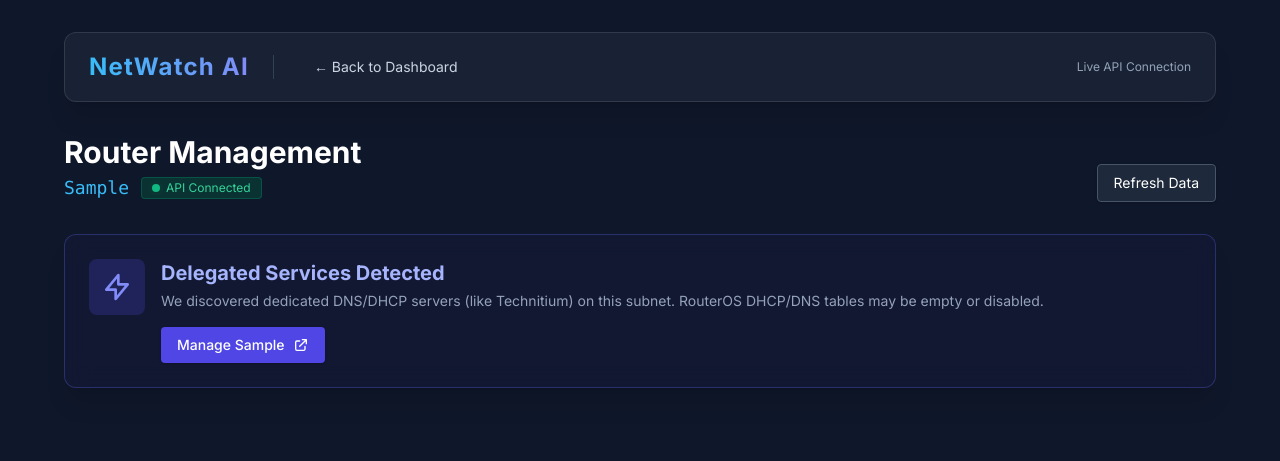
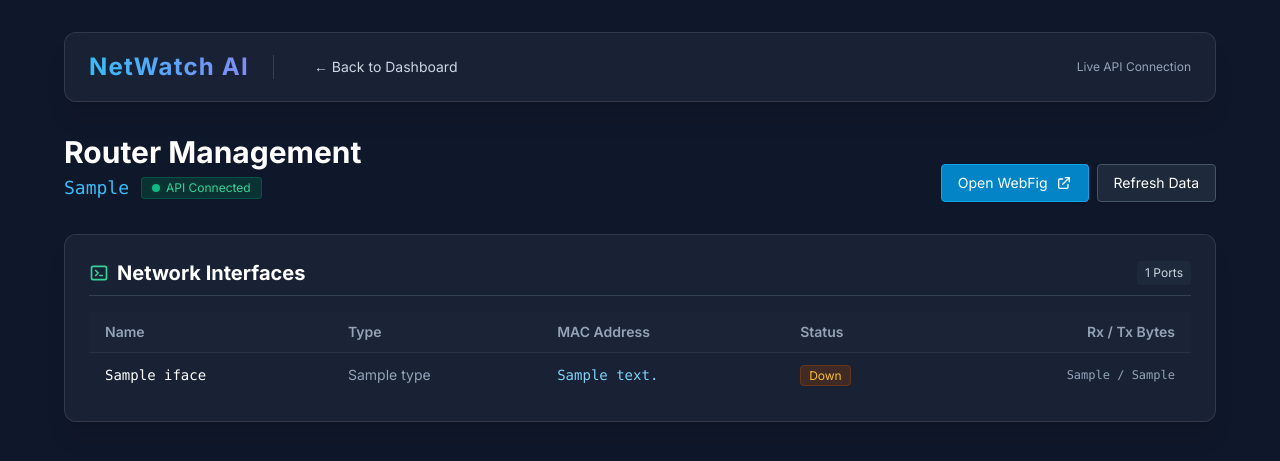
Before and after one commit to growlf/netyeti-netwatcher, a FastAPI app: template src/agent/templates/device.html in a window 1280 px wide. Shown: the top 461 px of the page. Run offline with FastAPI, Linux system fonts and the light colour scheme; the template is opened without the code that fills it: most values are stand-ins (such as "Sample title", 1, 10 or a date in 2020); parts of the project's set-up code (start-up, migrations or seed data) failed here and were passed over; some libraries are stand-ins or nearby versions.

Commit message:
better display of data

```diff
--- a/src/agent/main.py
+++ b/src/agent/main.py
@@ -429,6 +429,7 @@ async def device_dashboard(request: Request, ip: str):
 
     dhcp_leases = []
     dns_cache = []
+    interfaces = []
     error = None
 
     try:
@@ -451,6 +452,11 @@ async def device_dashboard(request: Request, ip: str):
         except Exception as e:
             print(f"Error fetching DNS: {e}")
 
+        try:
+            interfaces = api.get_resource('/interface').get()
+        except Exception as e:
+            print(f"Error fetching Interfaces: {e}")
+
         connection.disconnect()
     except Exception as e:
         error = str(e)
@@ -463,8 +469,9 @@ async def device_dashboard(request: Request, ip: str):
             "ip": ip,
             "dhcp_leases": dhcp_leases,
             "dns_cache": dns_cache,
-            "error": error,
-            "delegated_dns_servers": delegated_dns_servers
+            "delegated_dns_servers": delegated_dns_servers,
+            "interfaces": interfaces,
+            "error": error
         }
     )
 
--- a/src/agent/templates/dashboard.html
+++ b/src/agent/templates/dashboard.html
@@ -88,9 +88,9 @@
                                         class="bg-slate-700 hover:bg-slate-600 text-white text-sm font-medium py-1 px-3 rounded shadow transition-colors mr-2">
                                     Details
                                 </button>
-                                {% if device.is_mikrotik or device.is_proxmox %}
-                                    {% if device.has_creds %}
-                                    <a href="{% if device.is_proxmox %}/proxmox/{{ device.ip }}{% else %}/device/{{ device.ip }}{% endif %}" class="bg-emerald-600 hover:bg-emerald-500 text-white text-sm font-medium py-1 px-3 rounded shadow transition-colors inline-block">
+                                {% if device.is_mikrotik or device.is_proxmox or device.is_dns %}
+                                    {% if device.has_creds or (device.is_dns and not device.is_proxmox) %}
+                                    <a href="{% if device.is_proxmox %}/proxmox/{{ device.ip }}{% elif device.is_mikrotik %}/device/{{ device.ip }}{% else %}http://{{ device.ip }}:5380{% endif %}" {% if device.is_dns and not device.is_proxmox %}target="_blank"{% endif %} class="bg-emerald-600 hover:bg-emerald-500 text-white text-sm font-medium py-1 px-3 rounded shadow transition-colors inline-block">
                                         Manage
                                     </a>
                                     {% else %}
--- a/src/agent/templates/device.html
+++ b/src/agent/templates/device.html
@@ -51,33 +51,63 @@
                     </span>
                 </div>
             </div>
-            <button onclick="window.location.reload()" class="px-4 py-2 bg-slate-800 hover:bg-slate-700 text-white rounded text-sm transition-colors border border-slate-600 shadow">
-                Refresh Data
-            </button>
+            <div class="flex gap-2">
+                <a href="http://{{ ip }}" target="_blank" class="px-4 py-2 bg-sky-600 hover:bg-sky-500 text-white rounded text-sm transition-colors border border-sky-500 shadow flex items-center gap-2">
+                    Open WebFig
+                    <svg class="w-4 h-4" fill="none" stroke="currentColor" viewBox="0 0 24 24"><path stroke-linecap="round" stroke-linejoin="round" stroke-width="2" d="M10 6H6a2 2 0 00-2 2v10a2 2 0 002 2h10a2 2 0 002-2v-4M14 4h6m0 0v6m0-6L10 14"></path></svg>
+                </a>
+                <button onclick="window.location.reload()" class="px-4 py-2 bg-slate-800 hover:bg-slate-700 text-white rounded text-sm transition-colors border border-slate-600 shadow">
+                    Refresh Data
+                </button>
+            </div>
         </header>
 
         <div class="grid grid-cols-1 gap-8">
-            {% if delegated_dns_servers %}
-            <div class="glass-panel p-6 shadow-xl border border-indigo-500/30 bg-indigo-900/10">
-                <div class="flex items-start gap-4">
-                    <div class="p-3 bg-indigo-900/50 rounded-lg text-indigo-400">
-                        <svg class="w-8 h-8" fill="none" stroke="currentColor" viewBox="0 0 24 24"><path stroke-linecap="round" stroke-linejoin="round" stroke-width="2" d="M13 10V3L4 14h7v7l9-11h-7z"></path></svg>
-                    </div>
-                    <div>
-                        <h3 class="text-xl font-bold text-indigo-300 mb-1">Delegated Services Detected</h3>
-                        <p class="text-slate-400 text-sm mb-4">We discovered dedicated DNS/DHCP servers (like Technitium) on this subnet. RouterOS DHCP/DNS tables may be empty or disabled.</p>
-                        <div class="flex flex-wrap gap-3">
-                            {% for server in delegated_dns_servers %}
-                            <a href="{{ server.url }}" target="{{ server.target }}" class="px-4 py-2 bg-indigo-600 hover:bg-indigo-500 text-white rounded shadow transition-colors text-sm font-medium flex items-center gap-2">
-                                Manage {{ server.ip }}
-                                <svg class="w-4 h-4" fill="none" stroke="currentColor" viewBox="0 0 24 24"><path stroke-linecap="round" stroke-linejoin="round" stroke-width="2" d="M10 6H6a2 2 0 00-2 2v10a2 2 0 002 2h10a2 2 0 002-2v-4M14 4h6m0 0v6m0-6L10 14"></path></svg>
-                            </a>
+            <!-- Interfaces Section -->
+            <div class="glass-panel p-6 shadow-xl">
+                <div class="flex justify-between items-center mb-4 border-b border-slate-700 pb-2">
+                    <h3 class="text-xl font-bold text-white flex items-center gap-2">
+                        <svg class="w-5 h-5 text-emerald-400" fill="none" stroke="currentColor" viewBox="0 0 24 24"><path stroke-linecap="round" stroke-linejoin="round" stroke-width="2" d="M8 9l3 3-3 3m5 0h3M5 20h14a2 2 0 002-2V6a2 2 0 00-2-2H5a2 2 0 00-2 2v12a2 2 0 002 2z"></path></svg>
+                        Network Interfaces
+                    </h3>
+                    <span class="bg-slate-800 text-slate-300 text-xs px-2 py-1 rounded">{{ interfaces | length }} Ports</span>
+                </div>
+
+                {% if interfaces %}
+                <div class="overflow-x-auto">
+                    <table class="w-full text-left border-collapse">
+                        <thead>
+                            <tr class="text-slate-400 text-sm border-b border-slate-700/50 bg-slate-800/30">
+                                <th class="py-2.5 px-4 font-semibold">Name</th>
+                                <th class="py-2.5 px-4 font-semibold">Type</th>
+                                <th class="py-2.5 px-4 font-semibold">MAC Address</th>
+                                <th class="py-2.5 px-4 font-semibold">Status</th>
+                                <th class="py-2.5 px-4 font-semibold text-right">Rx / Tx Bytes</th>
+                            </tr>
+                        </thead>
+                        <tbody class="divide-y divide-slate-800/50">
+                            {% for iface in interfaces %}
+                            <tr class="hover:bg-slate-800/50 transition-colors text-sm">
+                                <td class="py-3 px-4 font-mono text-white">{{ iface.get('name', 'N/A') }}</td>
+                                <td class="py-3 px-4 text-slate-400">{{ iface.get('type', 'N/A') }}</td>
+                                <td class="py-3 px-4 font-mono text-sky-300">{{ iface.get('mac-address', 'N/A') }}</td>
+                                <td class="py-3 px-4">
+                                    <span class="px-2 py-0.5 rounded text-xs {% if iface.get('running') == 'true' %}bg-emerald-900/40 text-emerald-400 border border-emerald-800/50{% elif iface.get('disabled') == 'true' %}bg-slate-800 text-slate-500 border border-slate-700{% else %}bg-amber-900/40 text-amber-400 border border-amber-800/50{% endif %}">
+                                        {% if iface.get('disabled') == 'true' %}Disabled{% elif iface.get('running') == 'true' %}Running{% else %}Down{% endif %}
+                                    </span>
+                                </td>
+                                <td class="py-3 px-4 text-slate-400 text-right font-mono text-xs">{{ iface.get('rx-byte', '0') }} / {{ iface.get('tx-byte', '0') }}</td>
+                            </tr>
                             {% endfor %}
-                        </div>
-                    </div>
+                        </tbody>
+                    </table>
                 </div>
+                {% else %}
+                <div class="text-center py-8 text-slate-500">No interfaces found.</div>
+                {% endif %}
             </div>
-            {% else %}
+
+            {% if not delegated_dns_servers %}
 
             <!-- DHCP Leases Section -->
             <div class="glass-panel p-6 shadow-xl">
```
